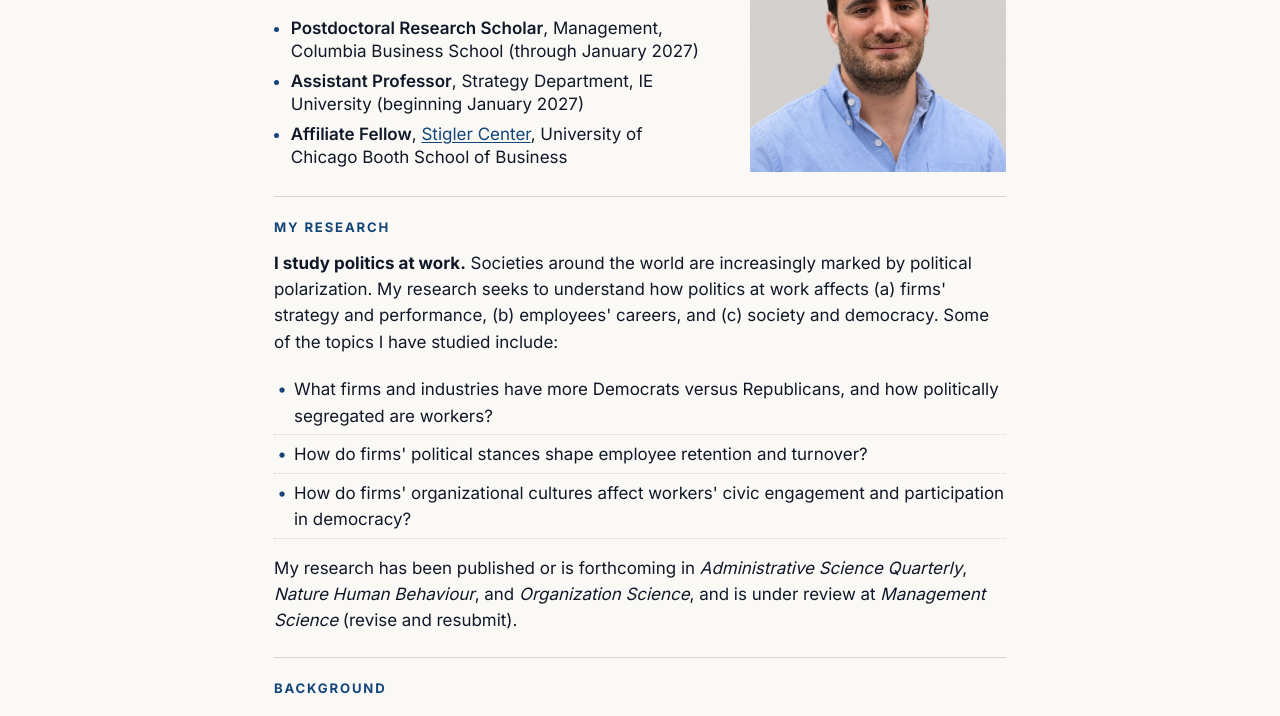
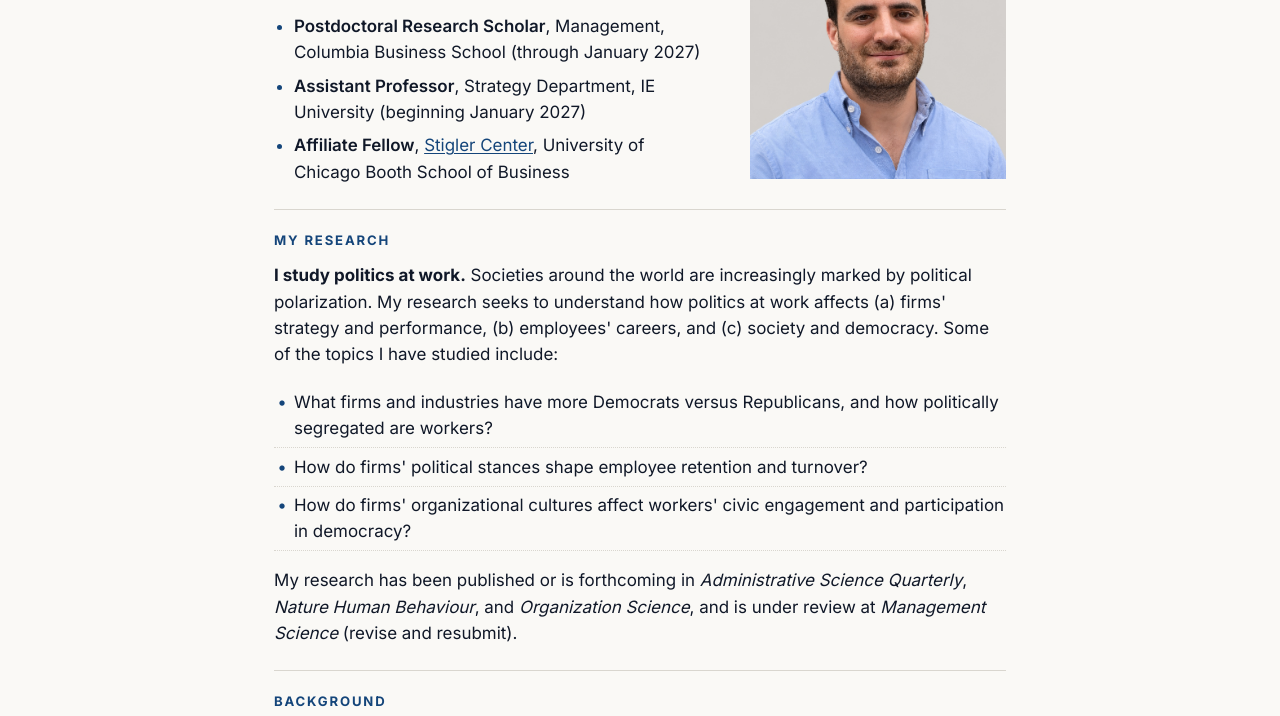
Before and after one commit to maxikagan/kagan-website, a plain HTML site: page index.html in a window 1280 px wide. Shown: the part 202-918 px from the top of the page. Drawn offline with nearby package versions, Linux system fonts and the light colour scheme.

Commit message:
Match appointment spacing to homepage copy

```diff
--- a/index.html
+++ b/index.html
@@ -10,7 +10,7 @@
     <link rel="preconnect" href="https://fonts.googleapis.com">
     <link rel="preconnect" href="https://fonts.gstatic.com" crossorigin>
     <link href="https://fonts.googleapis.com/css2?family=Inter:wght@400;600;700&family=IBM+Plex+Sans:wght@400;500;600;700&family=Newsreader:ital,opsz,wght@0,6..72,400;0,6..72,500;0,6..72,600;1,6..72,400&display=swap" rel="stylesheet">
-    <link rel="stylesheet" href="styles.css?v=20261125c">
+    <link rel="stylesheet" href="styles.css?v=20261125d">
 </head>
 <body class="home-body">
     <nav class="navbar navbar-expand-lg">
--- a/styles.css
+++ b/styles.css
@@ -1282,7 +1282,8 @@ body.home-body {
 }
 
 .home-section p,
-.home-section li {
+.home-section li,
+.home-intro-appointments {
     font-size: 1.06rem;
     line-height: 1.65;
 }
@@ -1325,7 +1326,8 @@ body.home-body {
 }
 
 .home-index .home-section p,
-.home-index .home-section li {
+.home-index .home-section li,
+.home-index .home-intro-appointments {
     line-height: 1.55;
 }
 
@@ -1369,10 +1371,9 @@ body.home-body {
 .home-intro-appointments {
     grid-area: appointments;
     align-self: start;
-    line-height: 1.35;
     list-style: disc;
     margin: 0;
-    padding-inline-start: 1.05rem;
+    padding-inline-start: 1.25rem;
 }
 
 .home-intro-appointments li + li {
```
